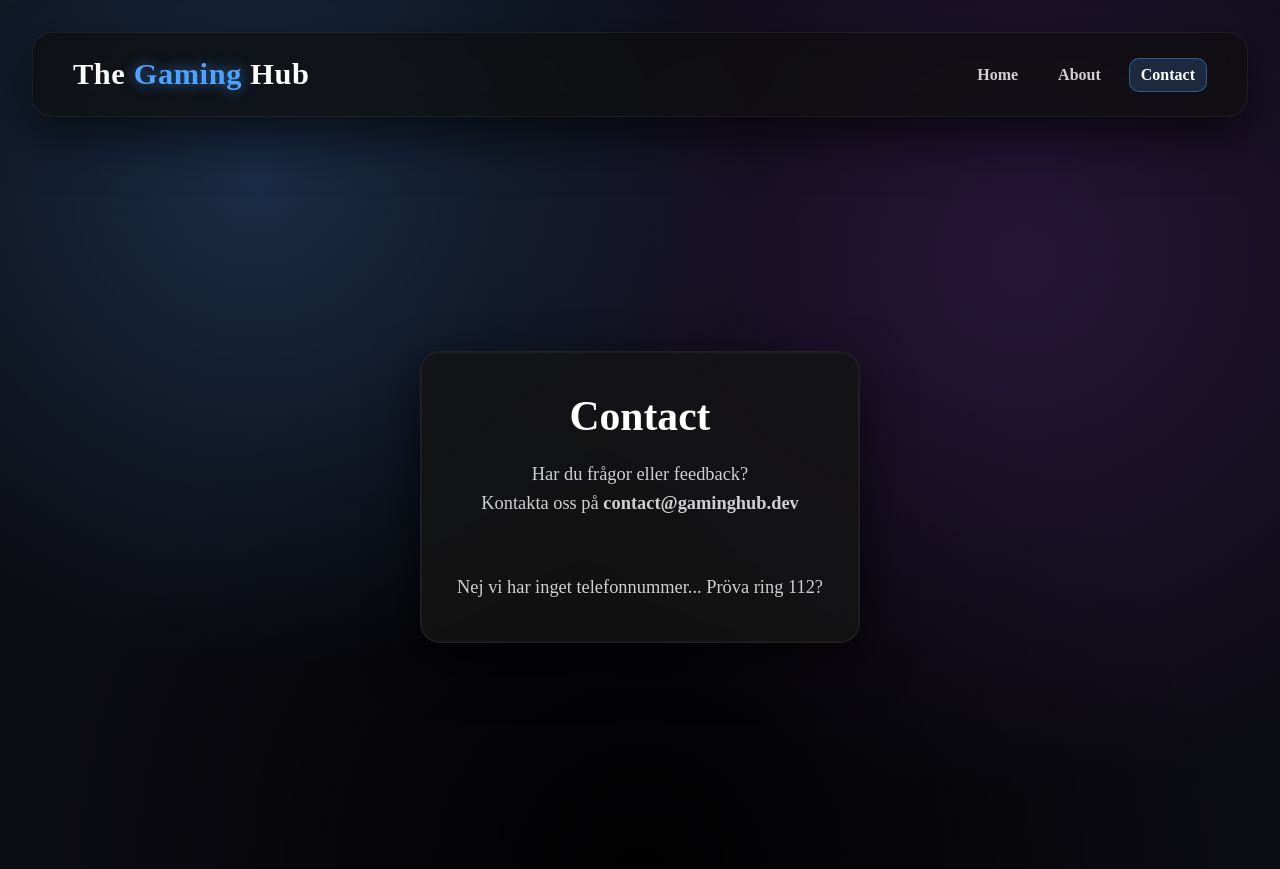
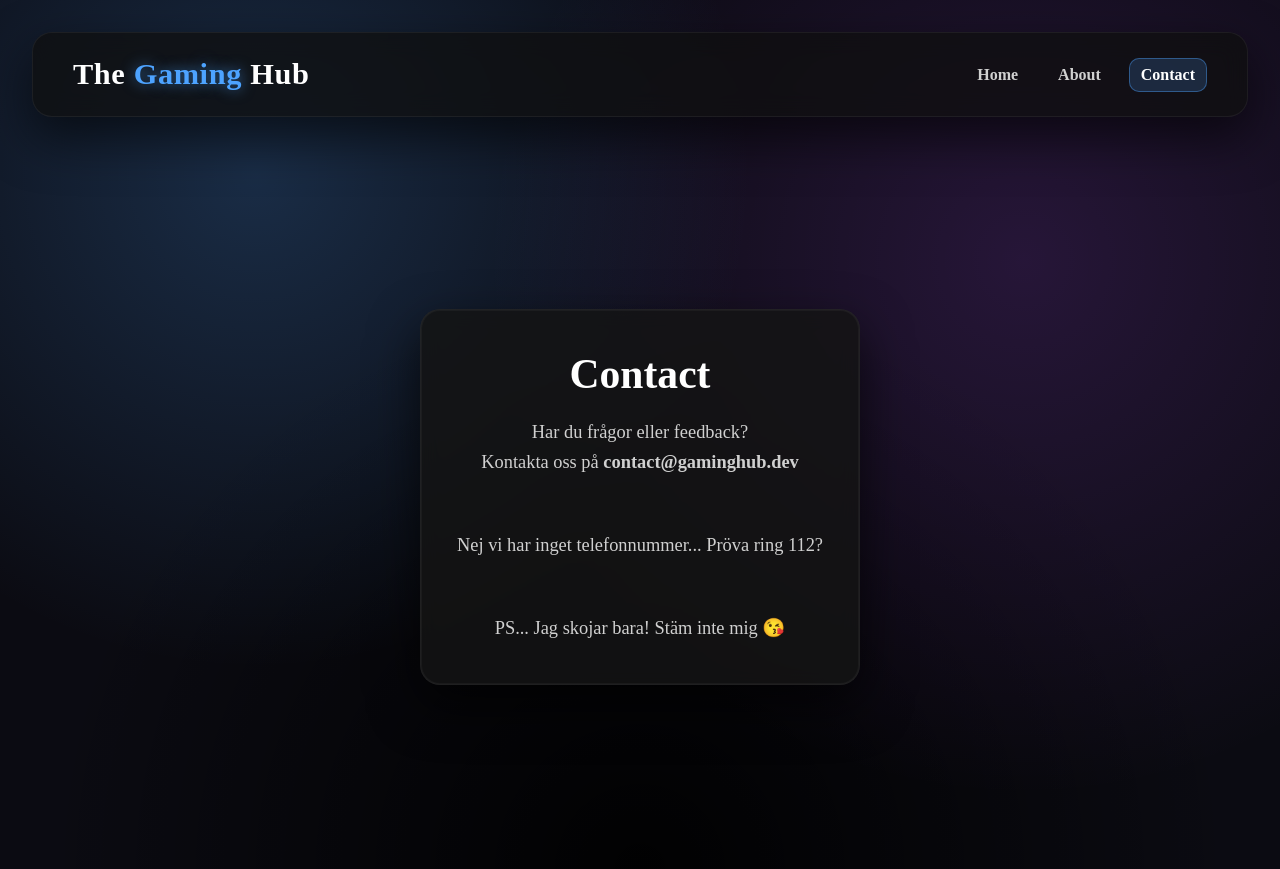
Before and after one commit to Fluuffyyy/ProjektReactSPA, a React (Vite) app in the folder ExaminationJS2/: page /Contact in a window 1280 px wide. Built offline with nearby package versions, Linux system fonts and the light colour scheme.

Commit message:
Uppdetrat det mesta

```diff
--- a/ExaminationJS2/src/Pages/Contact.jsx
+++ b/ExaminationJS2/src/Pages/Contact.jsx
@@ -12,6 +12,8 @@ function Contact() {
         </p>
         <br /><br /><br />
         <p>Nej vi har inget telefonnummer... Pröva ring 112?</p>
+        <br /><br /><br />
+        <p>PS... Jag skojar bara! Stäm inte mig 😘</p>
       </section>
     </main>
   );
--- a/ExaminationJS2/src/Styling/Games.css
+++ b/ExaminationJS2/src/Styling/Games.css
@@ -28,7 +28,7 @@ main {
   border-radius: 8px;
   border: 1px solid #333;
   background-color: #ffffff;
-  color: rgb(255, 255, 255);
+  color: rgb(0, 0, 0);
   border: 1px solid #333;
   font-size: 1rem;
 }
--- a/ExaminationJS2/src/main.jsx
+++ b/ExaminationJS2/src/main.jsx
@@ -27,7 +27,6 @@ createRoot(document.getElementById("root")).render(
           <Route path="Contact" element={<Contact />} />
           <Route path="*" element={<NotFound />} />
         </Routes>
-
       </BrowserRouter>
     </QueryClientProvider>
   </StrictMode>
```
Also changed, not shown: ExaminationJS2/src/App.jsx (deleted, +0 -13 lines).
